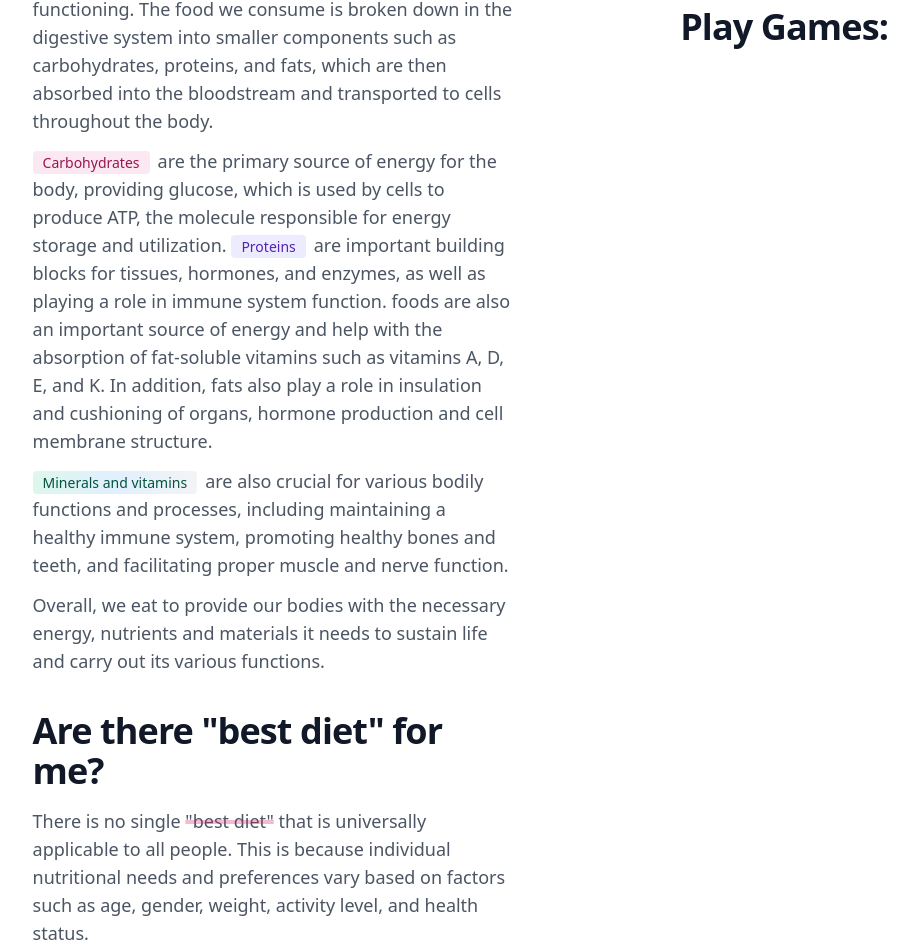
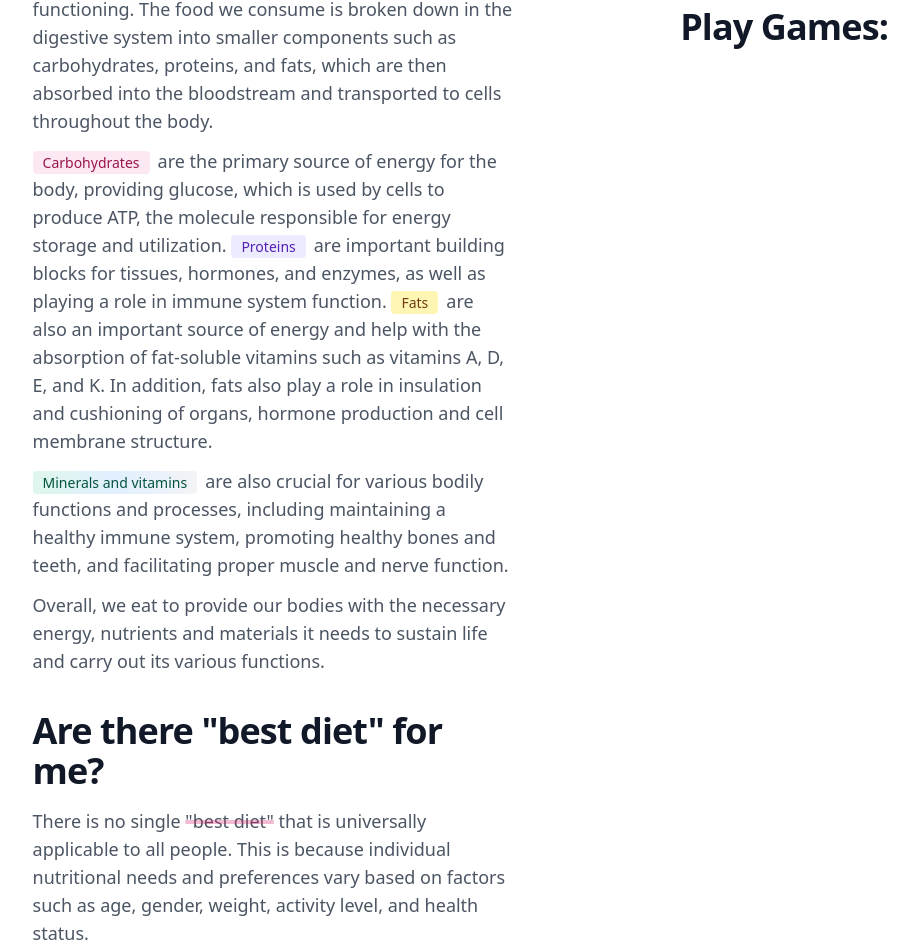
Before and after one commit to LanceLiang2011/dep-next13, a Next.js app: page /knowledge/body/nutrition in a window 1280 px wide. Shown: the part 1107-2051 px from the top of the page, without its empty margins (256-1174 px from the left). Built offline with nearby package versions, Linux system fonts and the light colour scheme.

Commit message:
edit nutriton part

```diff
--- a/app/knowledge/body/nutrition/Nutrition.tsx
+++ b/app/knowledge/body/nutrition/Nutrition.tsx
@@ -109,11 +109,14 @@ export default function Nutrition() {
               Proteins
             </span>
             are important building blocks for tissues, hormones, and enzymes, as
-            well as playing a role in immune system function. foods are also an
-            important source of energy and help with the absorption of
-            fat-soluble vitamins such as vitamins A, D, E, and K. In addition,
-            fats also play a role in insulation and cushioning of organs,
-            hormone production and cell membrane structure.
+            well as playing a role in immune system function.{' '}
+            <span className='bg-yellow-100 text-yellow-800 text-sm font-medium mr-2 px-2.5 py-0.5 rounded dark:bg-yellow-900 dark:text-yellow-300'>
+              Fats
+            </span>
+            are also an important source of energy and help with the absorption
+            of fat-soluble vitamins such as vitamins A, D, E, and K. In
+            addition, fats also play a role in insulation and cushioning of
+            organs, hormone production and cell membrane structure.
           </Paragraph>
           <Paragraph>
             <span className='bg-gradient-to-r from-green-100 via-blue-100 to-gray-100 text-green-800 text-sm font-medium mr-2 px-2.5 py-0.5 rounded dark:bg-green-900 dark:text-green-300'>
```
